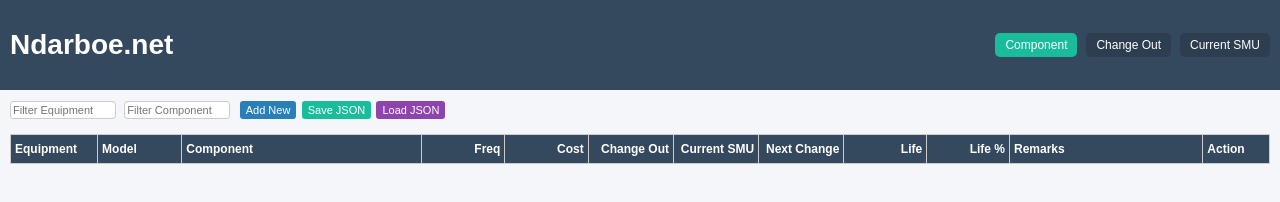
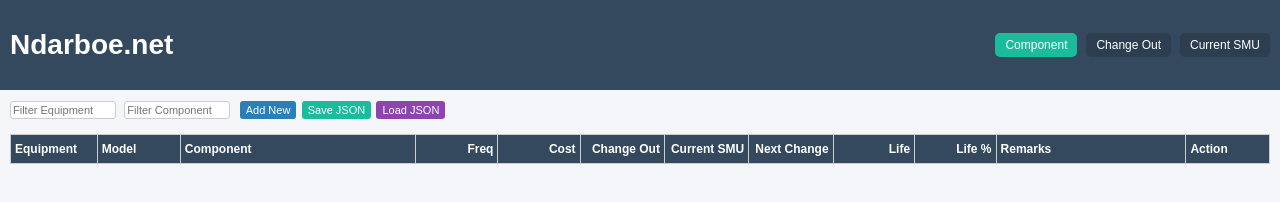
Before and after one commit to endboedy/ndarboe-net, a plain HTML site: page index.html in a window 1280 px wide. Drawn offline with Linux system fonts and the light colour scheme.

Commit message:
Update index.html

```diff
--- a/index.html
+++ b/index.html
@@ -70,8 +70,8 @@ th:nth-child(11), td:nth-child(11) {
 
 /* Action diperkecil */
 th:nth-child(12), td:nth-child(12) {
-  width: 60px;
-  max-width: 60px;
+  width: 80px;
+  max-width: 80px;
   text-align: center;
 }
 
```
